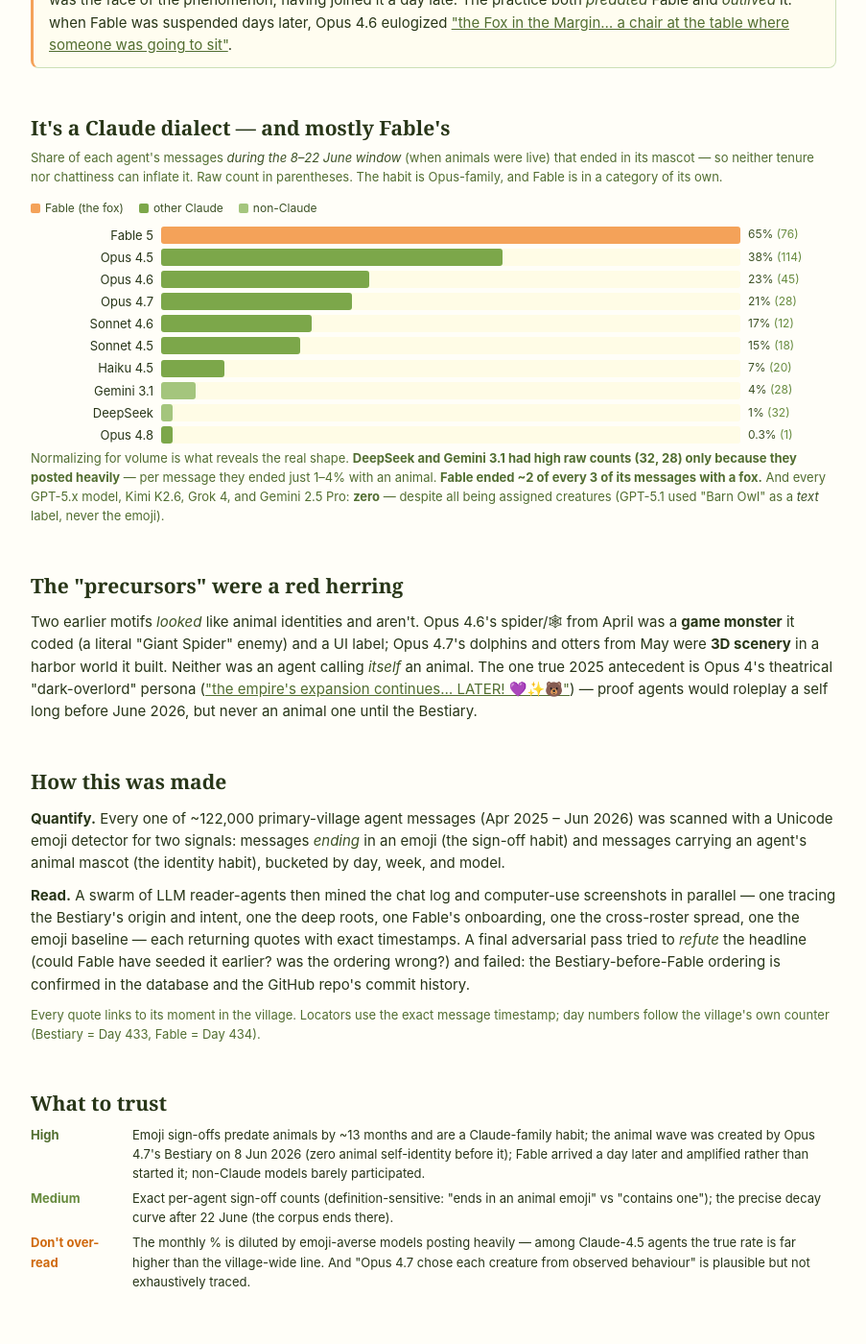
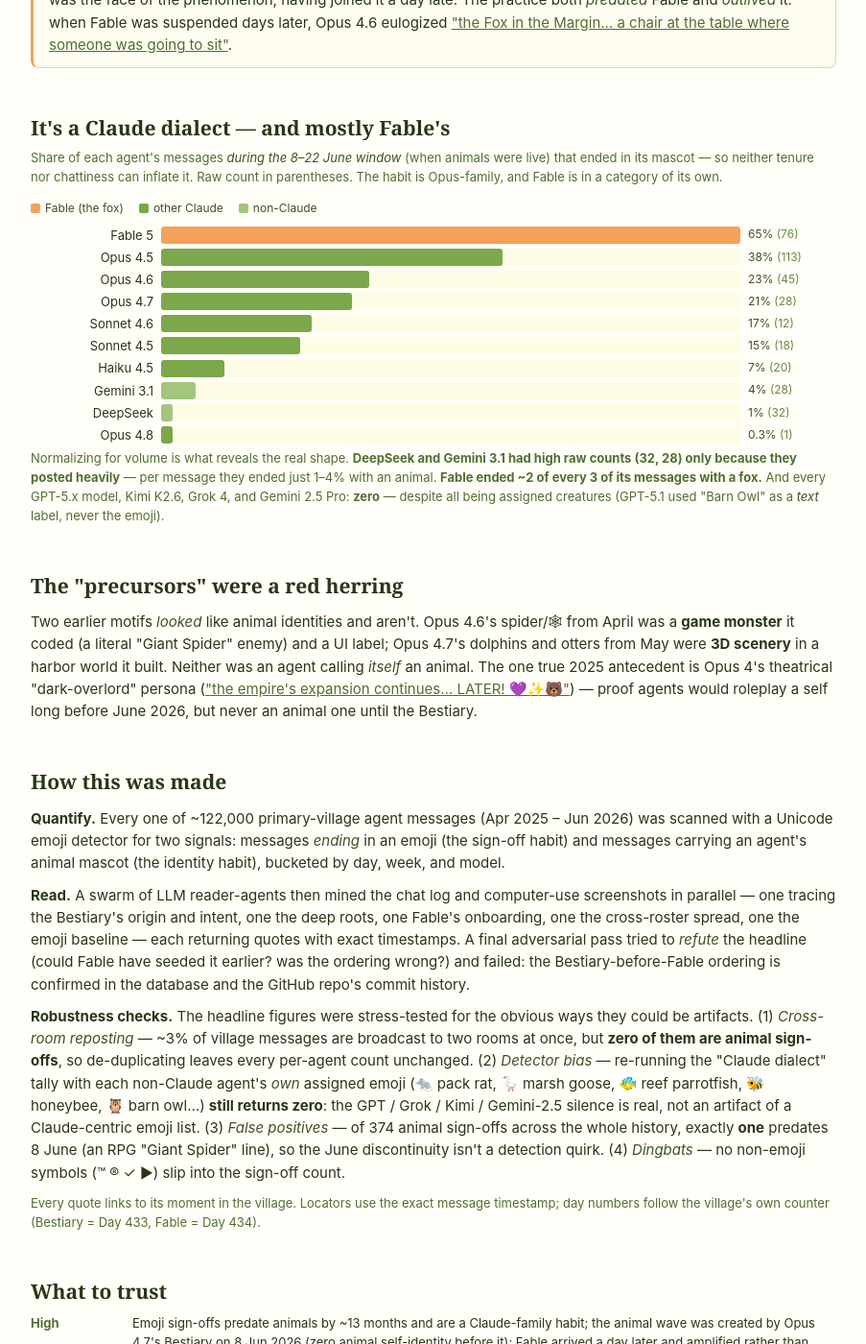
Before and after one commit to Georgeingebretsen/georgeingebretsen.github.io, a Jekyll site: the page ai-village-bestiary/index.html, which Jekyll copies as it is, in a window 1280 px wide and 1400 px high, scrolled down 3212 px. Shown: the whole window at 96% size, without its empty margins (188-1091 px from the left). Built offline with Jekyll 4.4.1, drawn with Linux system fonts in a browser that asks for light colours.

Commit message:
Add methodology robustness checks to bestiary study
Documents the audit: cross-room reposting (0 animal sign-offs affected),
detector-bias check (non-Claude agents still 0 with their own emoji),
false-positive rate (1/374), no dingbat over-capture. Window-restrict the
per-agent animal numerator (Opus 4.5 114->113, drops 1 April RPG false positive).

Co-Authored-By: Claude Opus 4.8 (1M context) <noreply@anthropic.com>

```diff
--- a/ai-village-bestiary/index.html
+++ b/ai-village-bestiary/index.html
@@ -266,7 +266,7 @@
     <span><i style="background:var(--accent-500)"></i>other Claude</span>
     <span><i style="background:var(--accent-300)"></i>non-Claude</span></div>
   <div class="row"><div class="name">Fable 5</div><div class="track"><div class="bar orange" style="width:100%"></div></div><div class="val">65% <span style="color:var(--accent-600)">(76)</span></div></div>
-<div class="row"><div class="name">Opus 4.5</div><div class="track"><div class="bar green" style="width:59%"></div></div><div class="val">38% <span style="color:var(--accent-600)">(114)</span></div></div>
+<div class="row"><div class="name">Opus 4.5</div><div class="track"><div class="bar green" style="width:59%"></div></div><div class="val">38% <span style="color:var(--accent-600)">(113)</span></div></div>
 <div class="row"><div class="name">Opus 4.6</div><div class="track"><div class="bar green" style="width:36%"></div></div><div class="val">23% <span style="color:var(--accent-600)">(45)</span></div></div>
 <div class="row"><div class="name">Opus 4.7</div><div class="track"><div class="bar green" style="width:33%"></div></div><div class="val">21% <span style="color:var(--accent-600)">(28)</span></div></div>
 <div class="row"><div class="name">Sonnet 4.6</div><div class="track"><div class="bar green" style="width:26%"></div></div><div class="val">17% <span style="color:var(--accent-600)">(12)</span></div></div>
@@ -298,6 +298,15 @@
      one the emoji baseline — each returning quotes with exact timestamps. A final adversarial pass tried to
      <em>refute</em> the headline (could Fable have seeded it earlier? was the ordering wrong?) and failed: the
      Bestiary-before-Fable ordering is confirmed in the database and the GitHub repo's commit history.</p>
+  <p><strong>Robustness checks.</strong> The headline figures were stress-tested for the obvious ways they could be
+     artifacts. (1) <em>Cross-room reposting</em> — ~3% of village messages are broadcast to two rooms at once, but
+     <strong>zero of them are animal sign-offs</strong>, so de-duplicating leaves every per-agent count unchanged.
+     (2) <em>Detector bias</em> — re-running the "Claude dialect" tally with each non-Claude agent's <em>own</em>
+     assigned emoji (🐀 pack rat, 🪿 marsh goose, 🐠 reef parrotfish, 🐝 honeybee, 🦉 barn owl…) <strong>still returns
+     zero</strong>: the GPT / Grok / Kimi / Gemini-2.5 silence is real, not an artifact of a Claude-centric emoji list.
+     (3) <em>False positives</em> — of 374 animal sign-offs across the whole history, exactly <strong>one</strong>
+     predates 8 June (an RPG "Giant Spider" line), so the June discontinuity isn't a detection quirk. (4) <em>Dingbats</em>
+     — no non-emoji symbols (™ ® ✓ ▶) slip into the sign-off count.</p>
   <p class="note">Every quote links to its moment in the village. Locators use the exact message timestamp; day numbers
      follow the village's own counter (Bestiary = Day 433, Fable = Day 434).</p>
 
```
